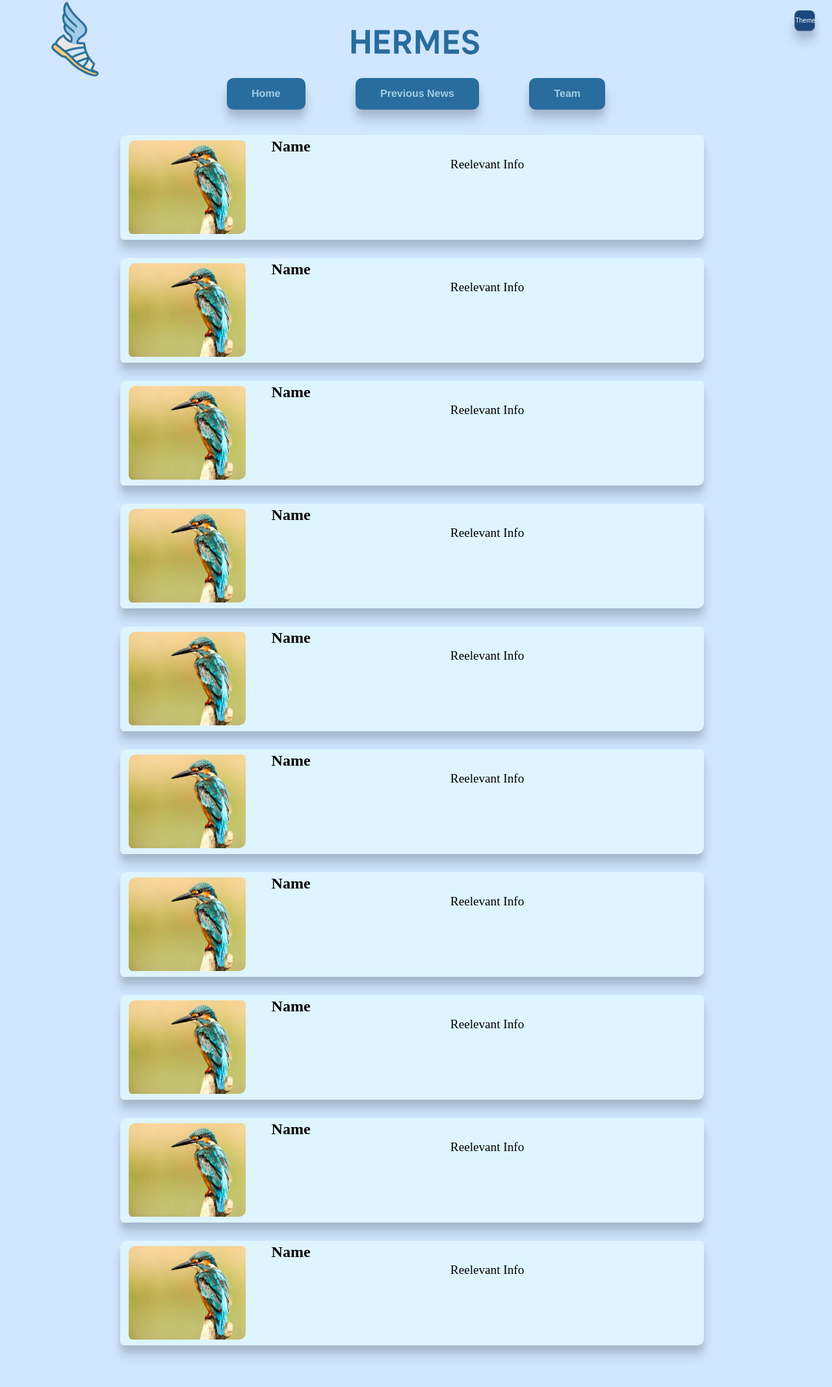
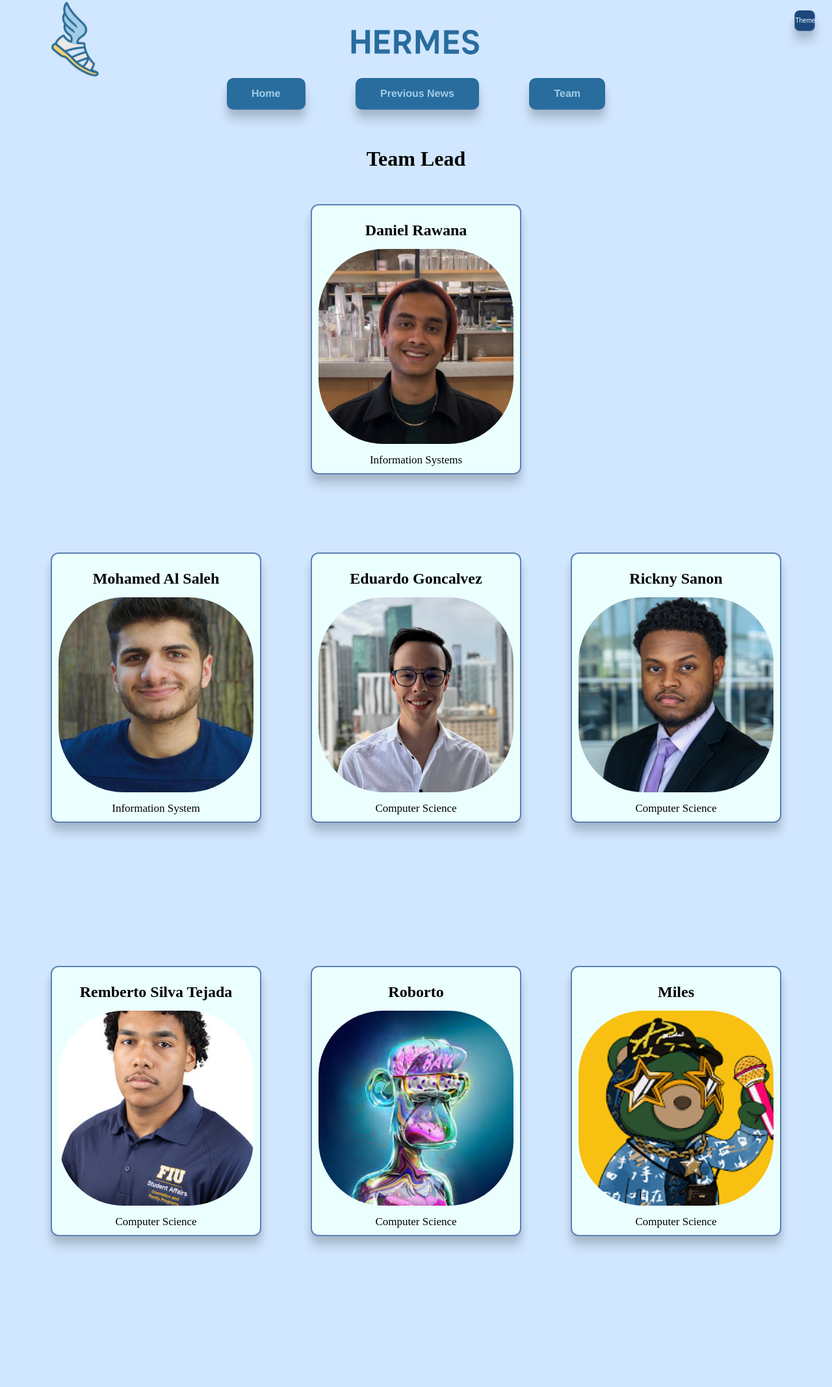
Before and after one commit to daniel-rawana/ai-news-agent, a Flask app: page /team in a window 1280 px wide. Shown: the whole page at 65% size. After the commit the page ends 1921 px from the top, so only its background shows below. Run offline with Flask 3, Linux system fonts and the light colour scheme.

Commit message:
team page
Team page layout made

```diff
--- a/website/app.py
+++ b/website/app.py
@@ -39,17 +39,17 @@ def sources():
 
 @app.route("/team")
 def team():
-    linknews1 = url_for('static', filename='test-files/one.jpeg')
-    linknews2 = url_for('static', filename='test-files/two.jpg')
-    linknews3 = url_for('static', filename='test-files/three.webp')
-    linknews4 = url_for('static', filename='test-files/four.jpg')
-    linknews5 = url_for('static', filename='test-files/five.webp')
-    linknews6 = url_for('static', filename='test-files/six.jpg')
-    linknews7 = url_for('static', filename='test-files/seven.webp')
+    linknews1 = url_for('static', filename='teamPhotos/DanielRawana.jpg')
+    linknews2 = url_for('static', filename='teamPhotos/EduardoGoncalvez.jpg')
+    linknews3 = url_for('static', filename='teamPhotos/MohamedAlSaleh.jpg')
+    linknews4 = url_for('static', filename='teamPhotos/RicknySanon.jpg')
+    linknews5 = url_for('static', filename='teamPhotos/RembertoSilva.jpg')
+    linknews6 = url_for('static', filename='teamPhotos/test1.png')
+    linknews7 = url_for('static', filename='teamPhotos/test2.jpeg')
     linknews8 = url_for('static', filename='test-files/eight.webp')
     linknews9 = url_for('static', filename='test-files/nine.webp')
 
-    return render_template('team.html',news1 = linknews1,news2 = linknews2,news3 = linknews3,news4 = linknews4,news5 = linknews5,news6 = linknews6,news7 = linknews7,news8 = linknews8,news9 = linknews9)
+    return render_template('team.html',danielR = linknews1,eduardoG = linknews2,mohamedA = linknews3,ricknyS = linknews4,rembertoS = linknews5,test1 = linknews6,test2 = linknews7,news8 = linknews8,news9 = linknews9)
 
 if __name__ == "__main__":
     # debug=True helps during development (auto-reload and better error pages)
--- a/website/static/AgentPageTeam.css
+++ b/website/static/AgentPageTeam.css
@@ -138,6 +138,71 @@ body main ul li a div p{
     align-self:baseline;
 }
 
+
+.imageContainer {
+    display: grid;
+    place-items: center;
+    padding: 10px;
+    margin: 10px auto;
+    border: 2px solid var(--border);
+    border-radius: 12px;
+    background-color: var(--bg-light);
+    box-shadow: var(--shadow);
+    width: 300px;
+}
+
+.imageContainer:hover {
+  border-color: var(--secondary);
+  background: var(--gradient-hover);
+  transform: scale(1.02);
+  transition: all 0.3s ease;
+}
+
+.hidden {
+    opacity:0;
+    transition: all 1s;
+    display: flex;
+  justify-content: center;
+}
+.photo{
+     width: 300px;
+    height: 300px;  /* Increased from 250px to 300px */
+    border-radius: 100px;
+    object-fit: cover;
+}
+
+.show {
+    opacity: 1;
+}
+
+.teamPicture{
+    display: flex;
+    justify-content: space-between;
+    width: 100%;
+    max-width: 1200px;
+    margin: 0 auto;
+    padding-bottom: 100px;
+    padding-top: 100px;
+}
+
+.name{
+    padding-top: 15px;
+    padding-bottom: 15px;
+
+}
+.degree{
+    padding-top: 15px;
+    font-size: 17px;
+}
+.teamSection{
+    display: flex;
+    justify-content: center;  /* Centers horizontally */
+    align-items: center;      /* Centers vertically */
+    min-height: 10vh;
+}
+
+
+
 @keyframes teamSelect{
     0%{
         translateY: 0;
--- a/website/static/index.js
+++ b/website/static/index.js
@@ -1,3 +1,18 @@
 function toggle() {
     document.body.classList.toggle("light");
 }
+
+const observer = new IntersectionObserver((entries) => {
+    entries.forEach((entry) => {
+        if (entry.isIntersecting) {
+            entry.target.classList.add('show');
+        } else {
+            entry.target.classList.remove('show');
+        }
+
+    });
+}, { threshold: 0.1 });
+
+
+const hiddenElements = document.querySelectorAll('.hidden');
+hiddenElements.forEach((el) => observer.observe(el));
--- a/website/templates/team.html
+++ b/website/templates/team.html
@@ -1,18 +1,34 @@
 <!DOCTYPE html>
 <html>
-
   <head>
     <title>News Agent Title</title>
-        <meta charset="UTF-8">
-        <link rel="stylesheet" type="text/css" href="../static/AgentPageIndexStyle.css">
-        <link rel="stylesheet" type="text/css" href="../static/AgentPageTeam.css">
-        <meta name="viewport" content="width=device-width, initial-scale=1.0">
+    <meta charset="UTF-8" />
+    <link
+      rel="stylesheet"
+      type="text/css"
+      href="../static/AgentPageIndexStyle.css"
+    />
+    <link rel="stylesheet" type="text/css" href="../static/AgentPageTeam.css" />
+    <meta name="viewport" content="width=device-width, initial-scale=1.0" />
+    <script defer src="/static/index.js"></script>
   </head>
 
   <body>
     <h1>
-            <img class = "logo" src="{{HermesLogo}}" alt="Page Logo" width="200" height="150">
-            <img class = "namelogo" src="{{HermesName}}" alt="Page Name" width="400" height="100">
+      <img
+        class="logo"
+        src="{{HermesLogo}}"
+        alt="Page Logo"
+        width="200"
+        height="150"
+      />
+      <img
+        class="namelogo"
+        src="{{HermesName}}"
+        alt="Page Name"
+        width="400"
+        height="100"
+      />
       <button onclick="toggle()">Theme</button>
     </h1>
 
@@ -24,6 +40,67 @@
         <li><a href="/team">Team</a></li>
       </ul>
     </nav>
+
+    <main>
+        <h1 class="teamSection">Team Lead</h1>
+
+      <a>
+        <div class="hidden">
+          <div class="imageContainer">
+            <h2 class="name">Daniel Rawana</h2>
+            <img class="photo" src="{{danielR}}" />
+            <p class="degree">Information Systems</p>
+          </div>
+        </div>
+      </a>
+
+
+      <section>
+        <div class="teamPicture hidden">
+          <div class="imageContainer">
+            <h2 class="name">Mohamed Al Saleh</h2>
+            <img class="photo" src="{{mohamedA}}" />
+            <p class="degree">Information System</p>
+          </div>
+
+          <div class="imageContainer">
+            <h2 class="name">Eduardo Goncalvez</h2>
+            <img class="photo" src="{{eduardoG}}" />
+            <p class="degree">Computer Science</p>
+          </div>
+
+          <div class="imageContainer">
+            <h2 class="name">Rickny Sanon</h2>
+            <img class="photo" src="{{ricknyS}}" />
+            <p class="degree">Computer Science</p>
+          </div>
+        </div>
+
+        <div class="teamPicture hidden">
+          <div class="imageContainer">
+            <h2 class="name">Remberto Silva Tejada</h2>
+            <img class="photo" src="{{rembertoS}}" />
+            <p class="degree">Computer Science</p>
+          </div>
+
+          <div class="imageContainer">
+            <h2 class="name">Roborto</h2>
+            <img class="photo" src="{{test2}}" />
+            <p class="degree">Computer Science</p>
+          </div>
+
+          <div class="imageContainer">
+            <h2 class="name">Miles</h2>
+            <img class="photo" src="{{test1}}" />
+            <p class="degree">Computer Science</p>
+          </div>
+    </main>
+
+    <script src="{{ url_for('static', filename='index.js') }}"></script>
+  </body>
+</html>
+
+<!--
 
 <main>
         <ul>
@@ -100,8 +177,4 @@
                 </a>
             </li>
         </ul>
-    </main>
-
- <script src="{{ url_for('static', filename='index.js') }}"></script>
-</body>
-</html>
+    </main> -->
```
Also changed, not shown: website/static/teamPhotos/DanielRawana.jpg (added), website/static/teamPhotos/EduardoGoncalvez.jpg (added), website/static/teamPhotos/MohamedAlSaleh.jpg (added), website/static/teamPhotos/RembertoSilva.jpg (added), website/static/teamPhotos/RicknySanon.jpg (added), website/static/teamPhotos/test1.png (added), website/static/teamPhotos/test2.jpeg (added). Lines whose indentation alone changed are shown as unchanged.
